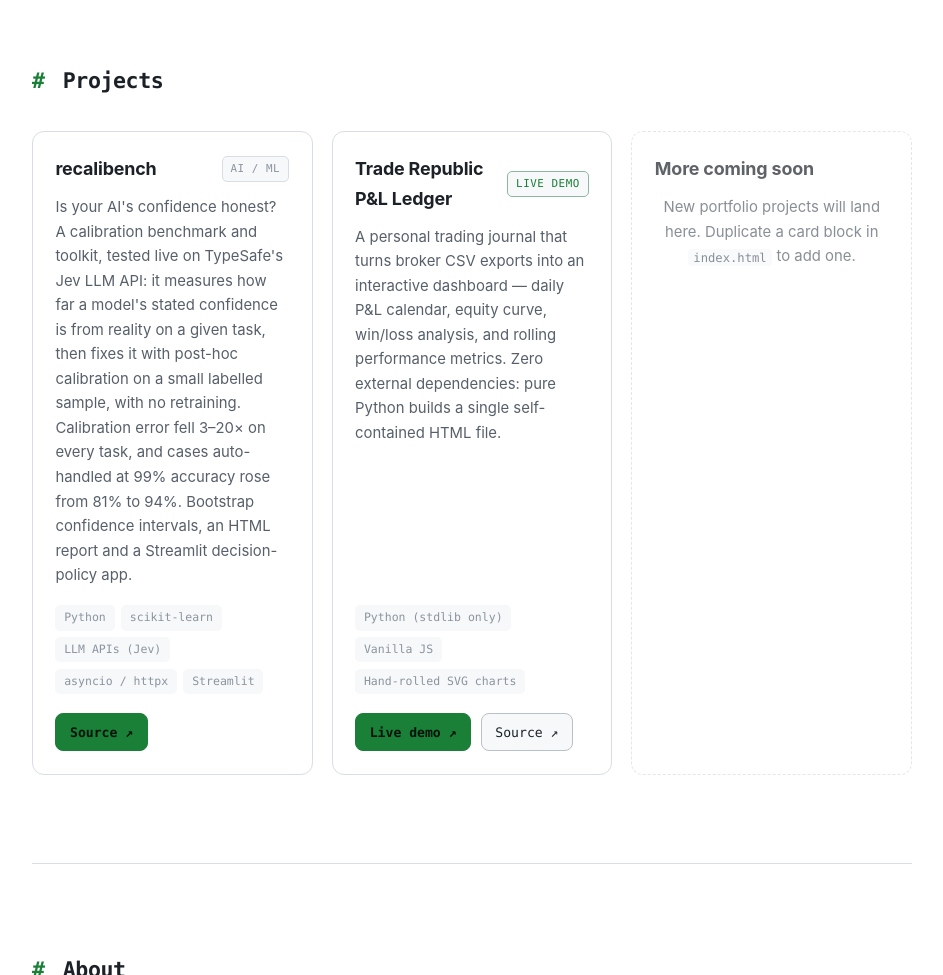
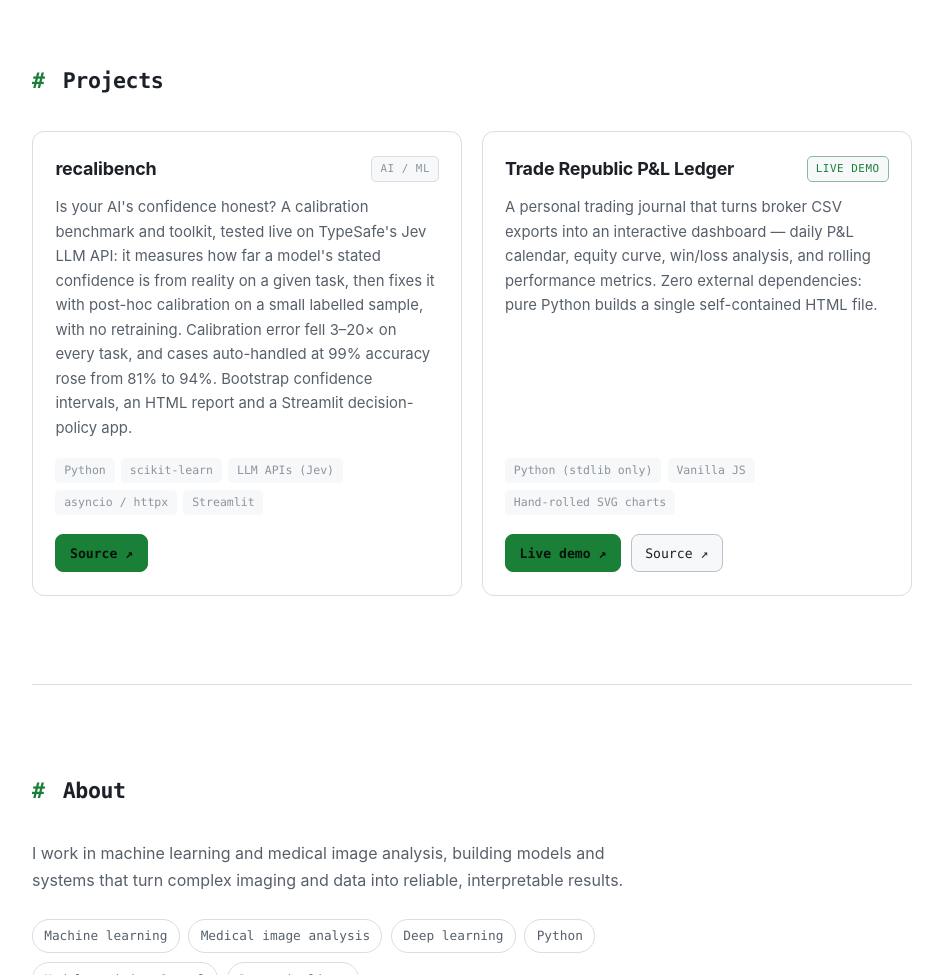
Before and after one commit to dagap/dagap.github.io, a plain HTML site: page index.html in a window 1280 px wide. Shown: the part 540-1515 px from the top of the page, without its empty margins (168-1111 px from the left). Drawn offline with Linux system fonts and the light colour scheme.

Commit message:
Remove placeholder project card
Co-Authored-By: Claude Opus 5.5 <noreply@anthropic.com>

```diff
--- a/index.html
+++ b/index.html
@@ -111,17 +111,6 @@
       </article>
       <!-- ─────────────────────────── end project card ──────────────────────────── -->
 
-      <!-- Placeholder for your next project. Duplicate a card above. -->
-      <article class="card card-ghost">
-        <div class="card-head">
-          <h3>More coming soon</h3>
-        </div>
-        <p class="card-desc">
-          New portfolio projects will land here. Duplicate a card block in
-          <code>index.html</code> to add one.
-        </p>
-      </article>
-
     </div>
   </section>
 
```
